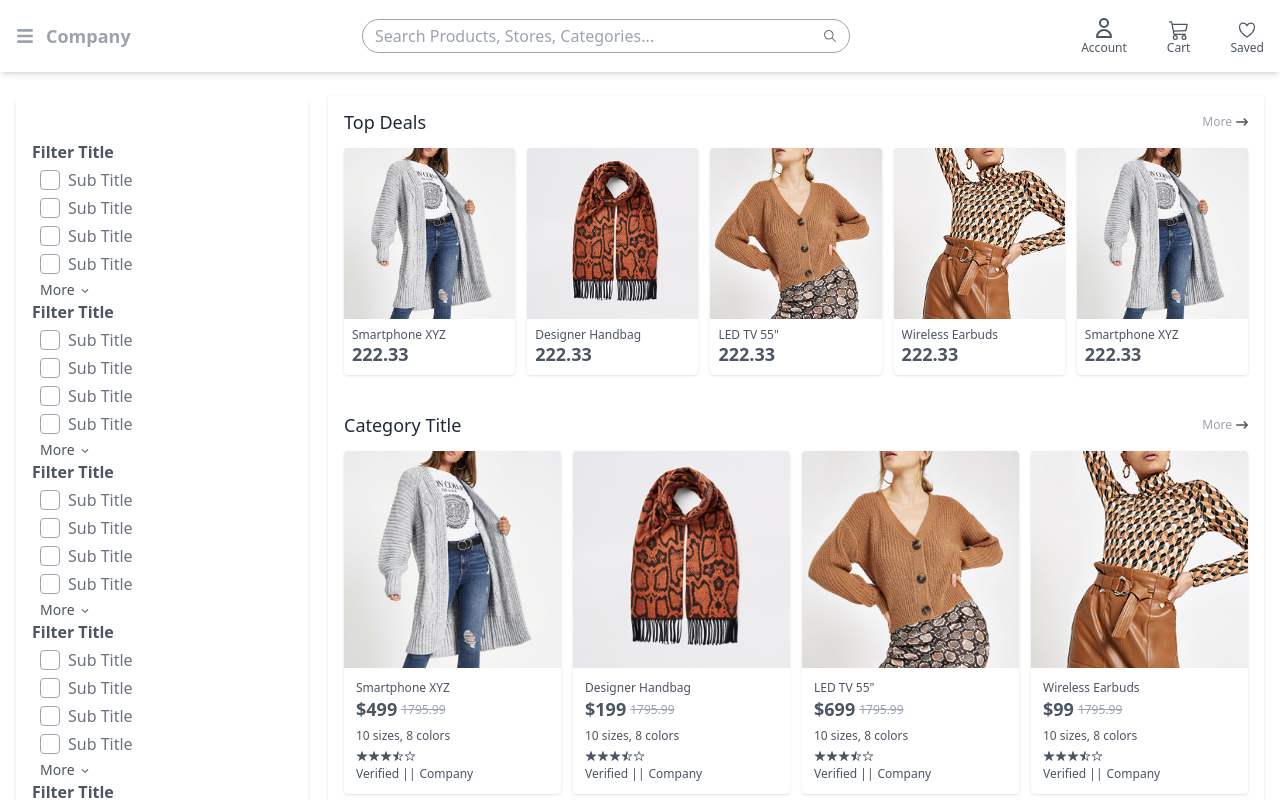
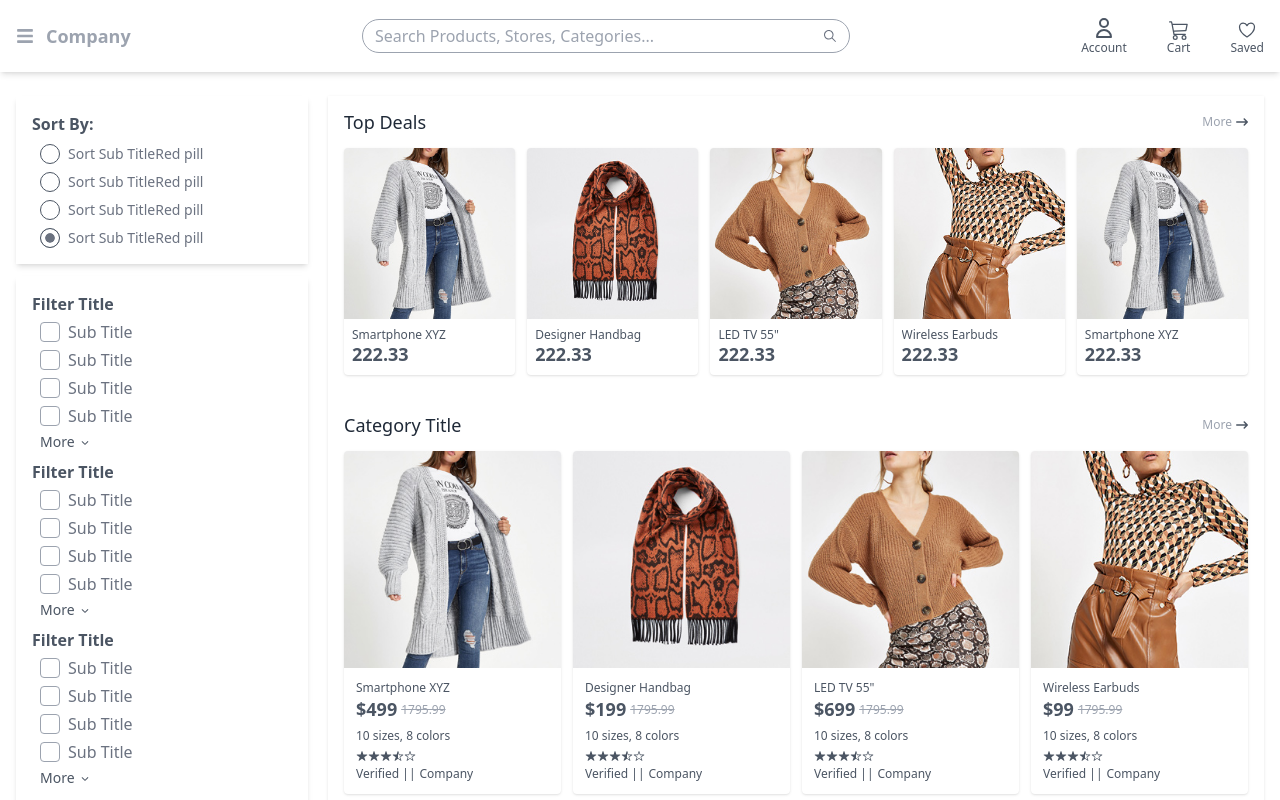
Before and after one commit to Josh2580/commerce_view, a React (Vite) app: page /category/1/1 in a window 1280 px wide. Shown: the top 800 px of the page. Built offline with nearby package versions, Linux system fonts and the light colour scheme.

Commit message:
sort and filter ui

```diff
--- a/src/components/Filter.tsx
+++ b/src/components/Filter.tsx
@@ -10,14 +10,14 @@ export const Filter = () => {
   };
 
   return (
-    <div className="lg:bg-white z- shadow-md flex flex-col overflow-auto gap-3 my-responsive w-full">
+    <div className="lg:bg-white shadow-md flex flex-col overflow-auto gap-3 my-responsive w-full">
       <div
         onClick={() => FilterHandler()}
-        className="lg:hidden cursor-pointer z-20 fixed left-0 w-11/12 overflow-y-visible top-3 "
+        className="lg:hidden cursor-pointer z-20 fixed left-0 w-full overflow-y-visible top-0 "
       >
         <p className=" bg-gray-600 text-gray-50 text-center p-2">Done</p>
       </div>
-      <div className="mt-7">
+      <div className="mt-7 lg:m-0  flex flex-col gap-2 ">
         {[...Array(8)].map((_, index) => (
           <div key={index} className=" flex flex-col gap-1">
             <p className="text-gray-50 lg:text-gray-600 font-semibold ">
@@ -47,8 +47,6 @@ export const Filter = () => {
           </div>
         ))}
       </div>
-      good one
-      <br />
     </div>
   );
 };
--- /dev/null
+++ b/src/components/Sort.tsx
@@ -0,0 +1,45 @@
+import { isSort } from "../features/header/headerSlice";
+import { useDispatch } from "react-redux";
+
+export const Sort = () => {
+  const dispatch = useDispatch();
+
+  const SortHandler = () => {
+    dispatch(isSort(false));
+  };
+
+  return (
+    <div className="lg:white  shadow-md flex flex-col overflow-auto gap-3 my-responsive w-full">
+      <div
+        onClick={() => SortHandler()}
+        className="lg:hidden cursor-pointer z-20 fixed left-0 w-full overflow-y-visible top-0 "
+      >
+        <p className=" bg-gray-600 text-gray-50 text-center p-2">Done</p>
+      </div>
+      <div className="mt-7 lg:m-0 ">
+        {[...Array(1)].map((_, index) => (
+          <div key={index} className=" flex flex-col gap-2">
+            <p className="text-gray-50 lg:text-gray-600 font-semibold ">
+              Sort By:
+            </p>
+            {[...Array(4)].map((_, index) => (
+              <div key={index} className="form-control ml-2">
+                <label className="label flex justify-normal gap-2 m-0 p-0 cursor-pointer">
+                  <input
+                    type="radio"
+                    name="radio-10"
+                    className="radio radio-sm border-gray-200 lg:border-gray-600 checked:bg-gray-500"
+                    defaultChecked
+                  />
+                  <span className="label-text text-gray-100 lg:text-gray-500">
+                    Sort Sub TitleRed pill
+                  </span>
+                </label>
+              </div>
+            ))}
+          </div>
+        ))}
+      </div>
+    </div>
+  );
+};
--- a/src/components/headers/FirstHeader.tsx
+++ b/src/components/headers/FirstHeader.tsx
@@ -9,7 +9,7 @@ import { useSelector } from "react-redux";
 import { BiSort } from "react-icons/bi";
 import { LiaFilterSolid } from "react-icons/lia";
 import { useDispatch } from "react-redux";
-import { isFilter } from "../../features/header/headerSlice";
+import { isFilter, isSort } from "../../features/header/headerSlice";
 
 export const FirstHeader = () => {
   const dispatch = useDispatch();
@@ -20,6 +20,7 @@ export const FirstHeader = () => {
     (state: any) => state.header.sortFilterIcon
   );
   const isCurrentFilter = useSelector((state: any) => state.header.isFilter);
+  const isCurrentSort = useSelector((state: any) => state.header.isSort);
 
   const [isMobileMenuOpen, setMobileMenuOpen] = useState(false);
 
@@ -27,8 +28,13 @@ export const FirstHeader = () => {
     dispatch(isFilter(!isCurrentFilter));
   };
 
+  const SortHandler = () => {
+    dispatch(isSort(!isCurrentSort));
+  };
+
   useEffect(() => {
     dispatch(isFilter(false));
+    dispatch(isSort(false));
   }, []);
 
   return (
@@ -121,7 +127,10 @@ export const FirstHeader = () => {
             <div className="lg:hidden flex justify-between items-center w-full">
               {/* Left Side  */}
 
-              <div className=" w-fit py-1 px-3 gap-3 cursor-pointer flex rounded-full border border-gray-400 items-center">
+              <div
+                onClick={() => SortHandler()}
+                className=" w-fit py-1 px-3 gap-3 cursor-pointer flex rounded-full border border-gray-400 items-center"
+              >
                 <span className="">Sort</span>
                 <BiSort size={20} />
               </div>
--- a/src/features/header/headerSlice.ts
+++ b/src/features/header/headerSlice.ts
@@ -6,6 +6,7 @@ export interface HeaderState {
   searchBar: boolean;
   sortFilterIcon: boolean;
   isFilter: boolean;
+  isSort: boolean;
 }
 
 const initialState: HeaderState = {
@@ -13,6 +14,7 @@ const initialState: HeaderState = {
   searchBar: false,
   sortFilterIcon: false,
   isFilter: false,
+  isSort: false,
 };
 
 export const headerSlice = createSlice({
@@ -32,11 +34,15 @@ export const headerSlice = createSlice({
       state.isFilter = action.payload;
       // console.log("Current Filter", action.payload);
     },
+    isSort: (state, action: PayloadAction<boolean>) => {
+      state.isSort = action.payload;
+      // console.log("Current Filter", action.payload);
+    },
   },
 });
 
 // Action creators are generated for each case reducer function
-export const { activateIcon, activateBar, setSortFilter, isFilter } =
+export const { activateIcon, activateBar, setSortFilter, isFilter, isSort } =
   headerSlice.actions;
 
 export default headerSlice.reducer;
--- a/src/pages/CategoryProductPage.tsx
+++ b/src/pages/CategoryProductPage.tsx
@@ -12,11 +12,13 @@ import {
   setSortFilter,
 } from "../features/header/headerSlice";
 import { useEffect } from "react";
+import { Sort } from "../components/Sort";
 
 export const CategoryProductPage = () => {
   const dispatch = useDispatch();
 
   const isCurrentFilter = useSelector((state: any) => state.header.isFilter);
+  const isCurrentSort = useSelector((state: any) => state.header.isSort);
 
   useEffect(() => {
     dispatch(activateIcon());
@@ -30,14 +32,25 @@ export const CategoryProductPage = () => {
   return (
     <div className="container gap-5 mx-auto my-responsive lg:flex ">
       {/* <div className="w-1/4 hidden lg:block "> */}
+      <div className="lg:w-1/4 lg:flex lg:flex-col lg:gap-3">
         <div
-        className={`lg:block lg:w-1/4 lg:static fixed bg-black lg:bg-white overflow-auto lg:overflow-visible transition-transform lg:transition-none ${
+          className={`lg:block  lg:static fixed z-50 lg:z-0 top-0 left-0 bg-black lg:bg-white overflow-auto lg:overflow-visible transition-transform lg:transition-none ${
+            isCurrentSort
+              ? "translate-y-0 lg:translate-x-0"
+              : "-translate-y-full lg:-translate-y-0"
+          }  bg-opacity-60 lg:bg-opacity-100 backdrop-blur-lg lg:backdrop-blur-none  p-2 lg:p-0 flex w-full h-[100vh] lg:h-max `}
+        >
+          <Sort />
+        </div>
+        <div
+          className={`lg:block  lg:static fixed z-50 lg:z-0 top-0 left-0 bg-black lg:bg-white overflow-auto lg:overflow-visible transition-transform lg:transition-none ${
             isCurrentFilter
               ? "translate-y-0 lg:translate-x-0"
               : "-translate-y-full lg:-translate-y-0"
-        }  bg-opacity-60 lg:bg-opacity-100 backdrop-blur-lg lg:backdrop-blur-none  p-2 lg:p-0 flex w-full h-[90vh] lg:h-max `}
+          }  bg-opacity-60 lg:bg-opacity-100 backdrop-blur-lg lg:backdrop-blur-none  p-2 lg:p-0 flex w-full h-[100vh] lg:h-max `}
         >
           <Filter />
+        </div>
       </div>
 
       <div className="bg-white gap-3 lg:w-3/4 mx-auto shadow-xl lg:shadow flex flex-col">
```
Lines whose indentation alone changed are shown as unchanged.
